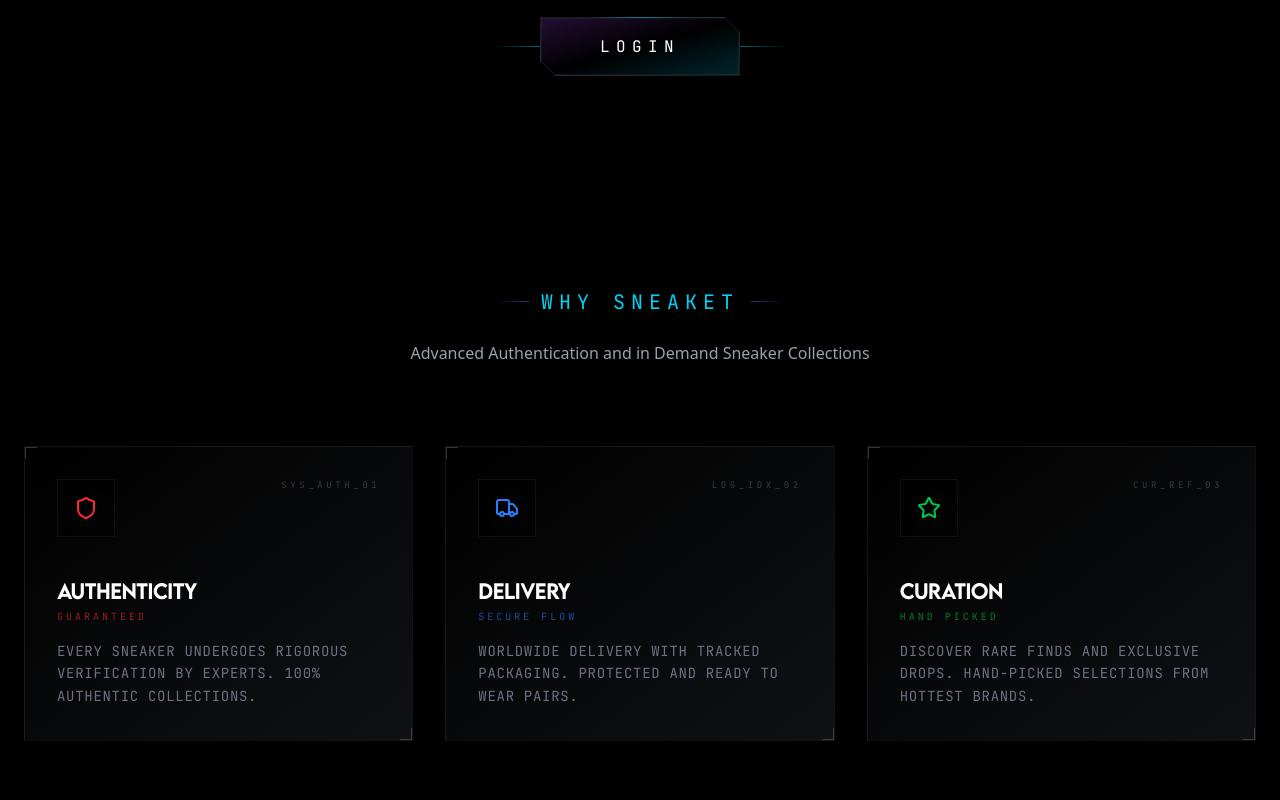
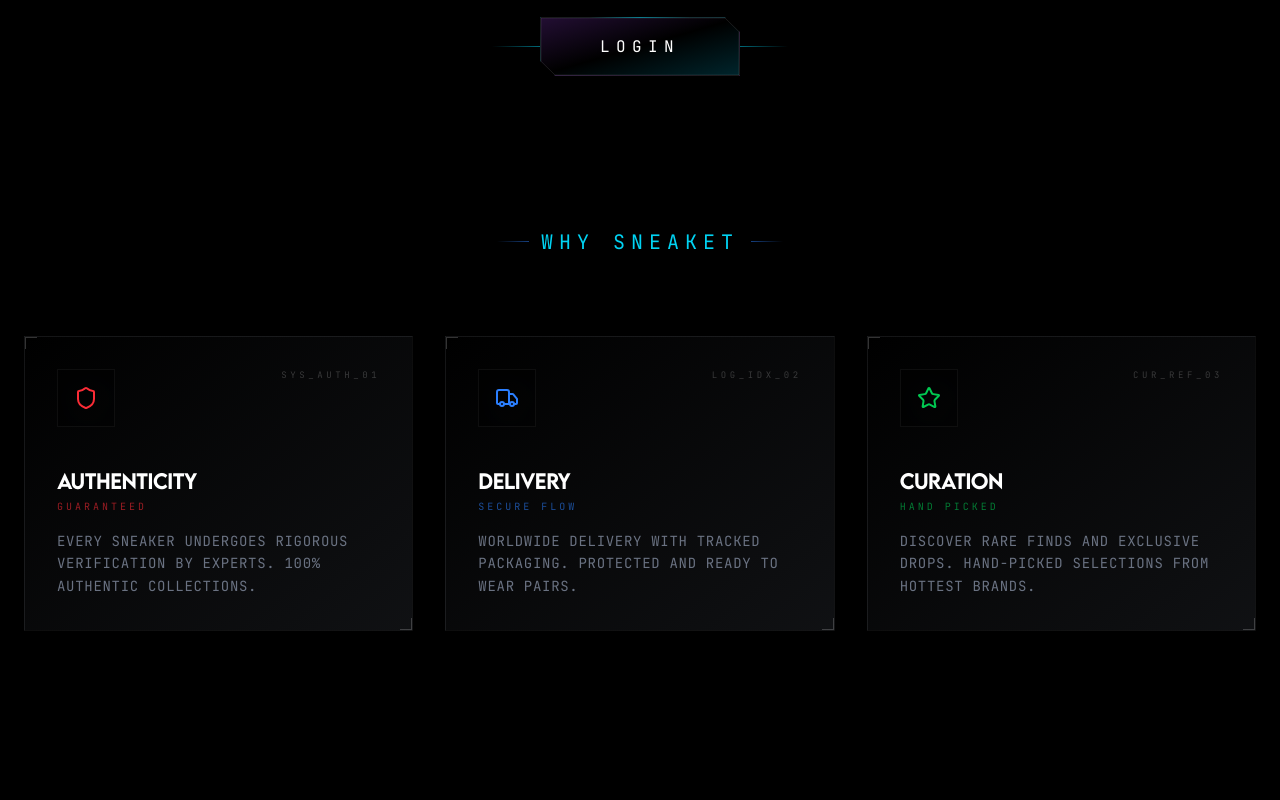
Before and after one commit to rishebss/sneaket_frontend, a React (Vite) app: page / in a window 1280 px wide. Shown: the part 580-1380 px from the top of the page. Built offline with nearby package versions, Linux system fonts and the light colour scheme.

Commit message:
home page redesign

```diff
--- a/src/defaultcomponents/AboutSection.jsx
+++ b/src/defaultcomponents/AboutSection.jsx
@@ -33,22 +33,27 @@ export default function AboutSection() {
   ];
 
   return (
-    <section className="bg-transparent py-20 md:py-40 relative overflow-hidden">
-      <div className="container mx-auto max-w-7xl px-6 relative z-10">
+    <section className="bg-transparent py-15 md:py-25 relative overflow-hidden">
+      <motion.div
+        initial={{ opacity: 0, y: 50, rotate: -2 }}
+        whileInView={{ opacity: 1, y: 0, rotate: 0 }}
+        viewport={{ once: true, amount: 0.15 }}
+        transition={{
+          duration: 1.2,
+          ease: [0.16, 1, 0.3, 1],
+          opacity: { duration: 0.8 }
+        }}
+        className="container mx-auto max-w-7xl px-6 relative z-10"
+      >
         {/* Header */}
         <div className="text-center mb-20">
-          <div className="inline-flex items-center gap-3 mb-6">
+          <div className="inline-flex items-center gap-3 mb-0">
             <div className="h-px w-8 bg-gradient-to-r from-transparent to-blue-500/50" />
             <span className="text-sm md:text-xl font-mono text-cyan-400 uppercase tracking-[0.3em] whitespace-nowrap">
               Why sneaket
             </span>
             <div className="h-px w-8 bg-gradient-to-l from-transparent to-blue-500/50" />
           </div>
-
-
-          <p className="text-center mt-0 text-gray-400 max-w-2xl mx-auto text-sm md:text-base leading-relaxed mb-12">
-            Advanced Authentication and in Demand Sneaker Collections
-          </p>
         </div>
 
         {/* Bento Cards Grid */}
@@ -91,7 +96,7 @@ export default function AboutSection() {
             </div>
           ))}
         </div>
-      </div>
+      </motion.div>
     </section>
   );
 }
```
